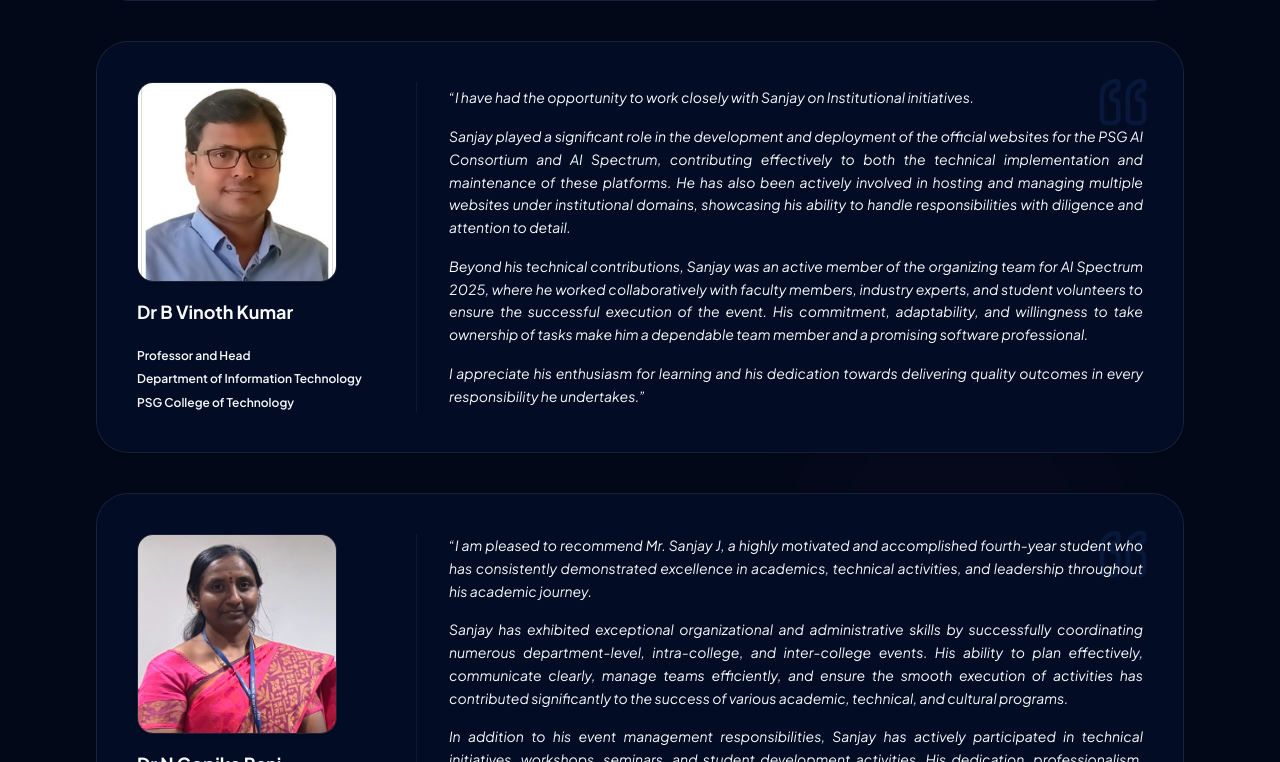
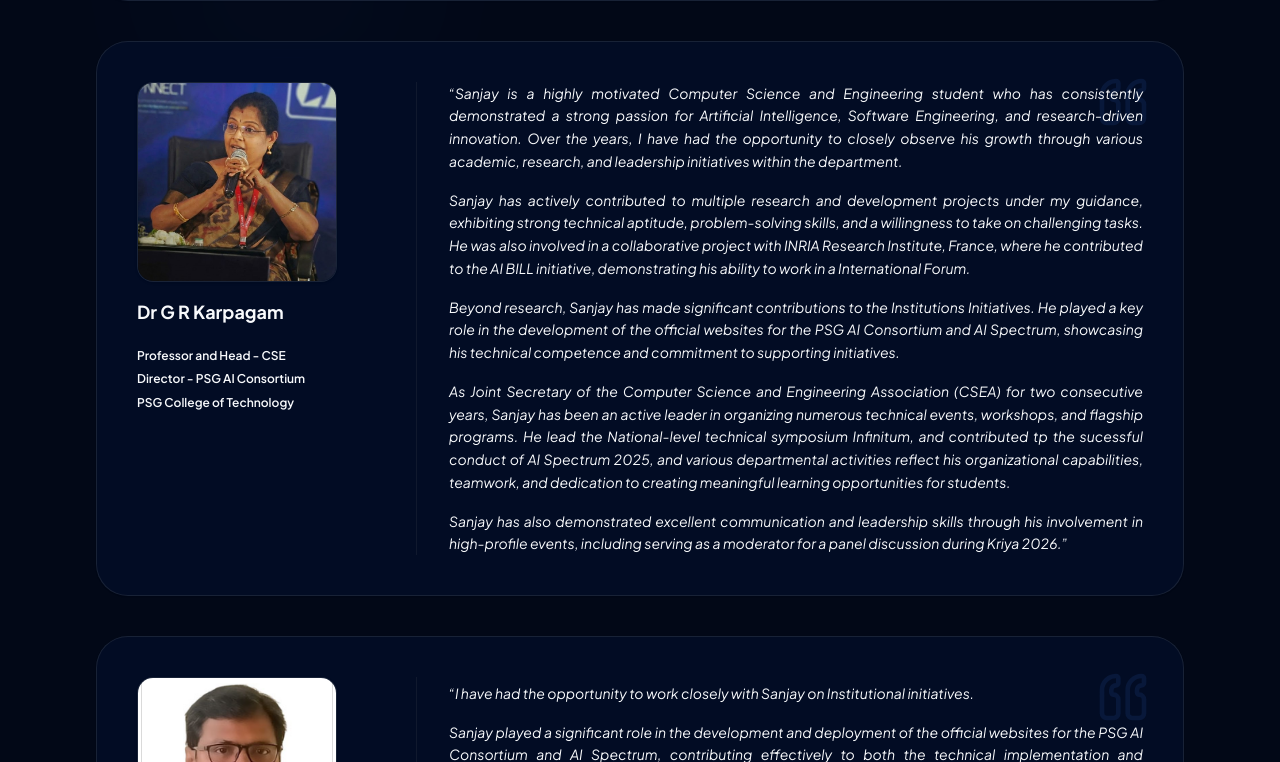
Before and after one commit to Sanjayj-06/Sanjay-portfolio, a React (Vite) app: page / in a window 1280 px wide. Shown: the part 1658-2420 px from the top of the page. Built offline with nearby package versions, Linux system fonts and the light colour scheme; a web font is replaced by a local one.

Commit message:
feat: add TestimonialSection component and profile image asset

```diff
--- a/src/components/TestimonialSection.jsx
+++ b/src/components/TestimonialSection.jsx
@@ -25,6 +25,30 @@ I wish him all the best and hope he will bring laurels to self and all.`,
     initials: "RA",
     gradientClass: "from-blue-500 to-indigo-500",
     lorUrl: "/Sanjay Reco.pdf" // Point to actual file in public/
+  },
+  {
+    id: 3,
+    name: "Dr G R Karpagam",
+    designationLines: [
+      "Professor and Head - CSE",
+      "Director - PSG AI Consortium",
+      "PSG College of Technology"
+    ],
+    institution: "",
+    content: `Sanjay  is a highly motivated  Computer Science and Engineering student who has consistently demonstrated a strong passion for Artificial Intelligence, Software Engineering, and research-driven innovation. Over the years, I have had the opportunity to closely observe his growth through various academic, research, and leadership initiatives within the department.
+
+Sanjay has actively contributed to multiple research and development projects under my guidance, exhibiting strong technical aptitude, problem-solving skills, and a willingness to take on challenging tasks. He was also involved in a collaborative project with INRIA Research Institute, France, where he contributed to the AI BILL initiative, demonstrating his ability to work in a International Forum.
+
+Beyond research, Sanjay has made significant contributions to the Institutions Initiatives. He played a key role in the development of the official websites for the PSG AI Consortium and AI Spectrum, showcasing his technical competence and commitment to supporting initiatives.
+
+As Joint Secretary of the Computer Science and Engineering Association (CSEA) for two consecutive years, Sanjay has been an active leader in organizing numerous technical events, workshops, and flagship programs. He lead  the National-level technical symposium Infinitum, and contributed tp the sucessful conduct of AI Spectrum 2025, and various departmental activities reflect his organizational capabilities, teamwork, and dedication to creating meaningful learning opportunities for students.
+
+Sanjay has also demonstrated excellent communication and leadership skills through his involvement in high-profile events, including serving as a moderator for a panel discussion during Kriya 2026.
+`,
+    avatarUrl: "/grk.jpg", // Optional: place photo in public directory and link here (e.g. "/prof_sudha.jpg")
+    initials: "",
+    gradientClass: "from-blue-500 to-indigo-500",
+    lorUrl: "" // Point to actual file in public/
   },
   {
     id: 2,
```
Also changed, not shown: public/grk.jpg (added).
